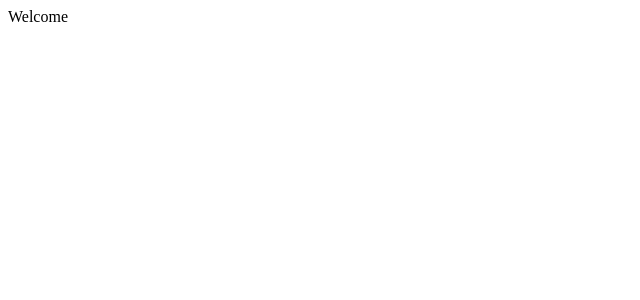
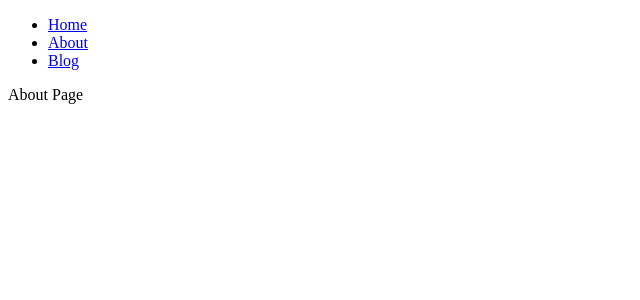
Before and after one commit to alexbulanovgoodmail/nuxt-3-portfolio-and-blog, a Nuxt app: page /about in a window 1280 px wide. Shown: the top 300 px of the page, without its empty margins (0-640 px from the left). Built offline with nearby package versions, Linux system fonts and the light colour scheme.

Commit message:
Creating Pages and Routing

```diff
--- a/app.vue
+++ b/app.vue
@@ -1,3 +1,18 @@
 <template>
-	<div>Welcome</div>
+	<div>
+		<nav>
+			<ul>
+				<li>
+					<NuxtLink to="/">Home</NuxtLink>
+				</li>
+				<li>
+					<NuxtLink to="/about">About</NuxtLink>
+				</li>
+				<li>
+					<NuxtLink to="/blog">Blog</NuxtLink>
+				</li>
+			</ul>
+		</nav>
+		<NuxtPage />
+	</div>
 </template>
--- /dev/null
+++ b/pages/about.vue
@@ -0,0 +1,5 @@
+<script setup lang="ts"></script>
+
+<template>
+	<div>About Page</div>
+</template>
--- /dev/null
+++ b/pages/blog/index.vue
@@ -0,0 +1,5 @@
+<script setup lang="ts"></script>
+
+<template>
+	<div>Blog Page</div>
+</template>
--- /dev/null
+++ b/pages/index.vue
@@ -0,0 +1,5 @@
+<script setup lang="ts"></script>
+
+<template>
+	<div>Index Page</div>
+</template>
```
